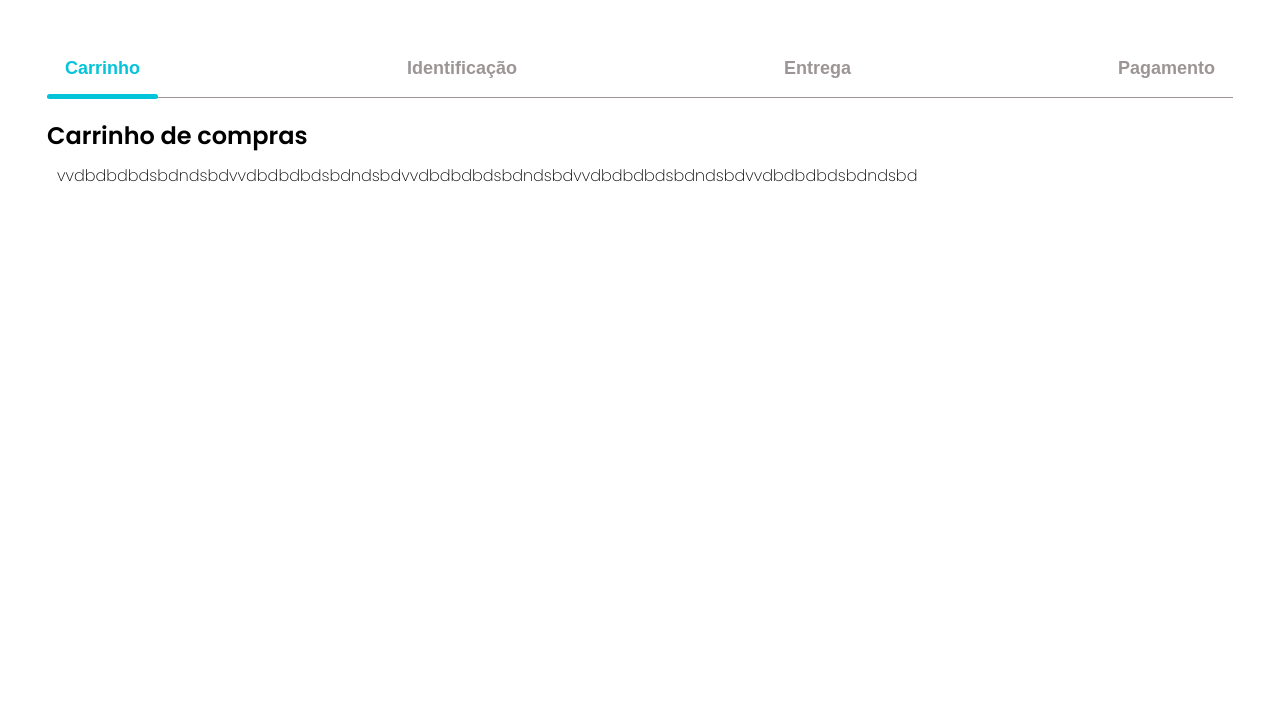
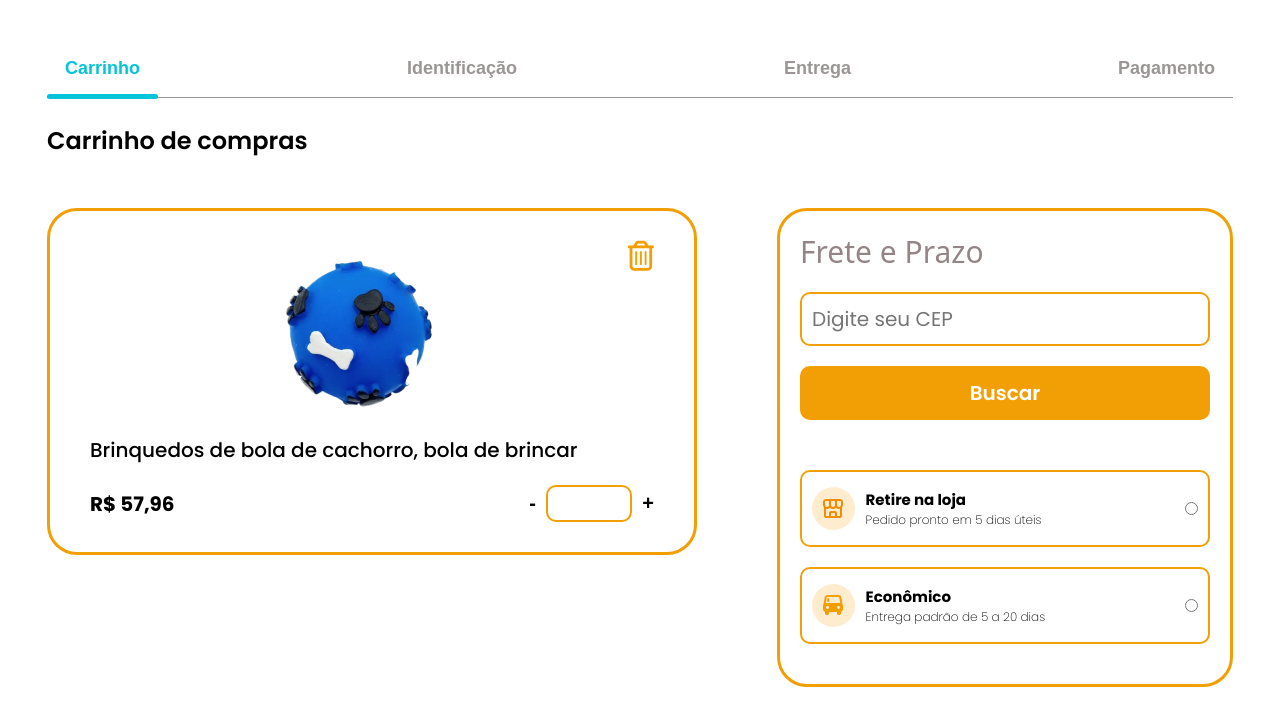
Before and after one commit to kaiomarcos056/patinhas-e-companhia-front, a plain HTML site: page carrinho.html in a window 1280 px wide. Shown: the part 80-806 px from the top of the page. Drawn offline with Linux system fonts and the light colour scheme; a web font is replaced by a local one.

Commit message:
aba de carrinho de comprar finalizada

```diff
--- a/carrinho.html
+++ b/carrinho.html
@@ -60,7 +60,66 @@
 
             <div class="content active">
                 <h2>Carrinho de compras</h2>
-                <p>vvdbdbdbdsbdndsbdvvdbdbdbdsbdndsbdvvdbdbdbdsbdndsbdvvdbdbdbdsbdndsbdvvdbdbdbdsbdndsbd</p>
+                <div id="content-carrinho">
+                    <div id="item-carrinho">
+                        <div class="box">
+                            <div class="produto-content">
+                                <div class="produto-img">
+                                    <img src="images/produtos/brinquedos/bolinha-um.png" alt="">
+                                </div>
+                                <i class="fa-regular fa-trash-can"></i>
+                            </div>
+                            <div class="titulo-produto">
+                                <h5>Brinquedos de bola de cachorro, bola de brincar</h5>
+                            </div>
+                            <div class="preco-content">
+                                <h5>R$ 57,96</h5>
+                                <div class="counter">
+                                    <button>-</button>
+                                    <input type="text" min="0" max="99">
+                                    <button>+</button>
+                                </div>
+                            </div>
+                        </div>
+                    </div>
+                    <div id="frete-carrinho">
+                        <div class="box">
+                            <div class="frete-titulo">
+                                <h5>Frete e Prazo</h5>
+                            </div>
+                            <div class="calcula-frete">
+                                <input type="text" placeholder="Digite seu CEP">
+                                <button>Buscar</button>
+                            </div>
+
+                            <div class="acao-carrinho">
+                                <div>
+                                    <img src="images/icons/retira-loja.svg" alt="">
+                                </div>
+                                <div class="titulo-acao-carrinho">
+                                    <h5>Retire na loja</h5>
+                                    <p>Pedido pronto em 5 dias úteis</p>
+                                </div>
+                                <div>
+                                    <input type="radio">
+                                </div>
+                            </div>
+
+                            <div class="acao-carrinho">
+                                <div>
+                                    <img src="images/icons/frete.svg" alt="">
+                                </div>
+                                <div class="titulo-acao-carrinho">
+                                    <h5>Econômico</h5>
+                                    <p>Entrega padrão de 5 a 20 dias</p>
+                                </div>
+                                <div>
+                                    <input type="radio">
+                                </div>
+                            </div>
+                        </div>
+                    </div>
+                </div>
             </div>
 
             <div class="content">
--- a/css/carrinho.css
+++ b/css/carrinho.css
@@ -1,3 +1,4 @@
+@import url('https://fonts.googleapis.com/css2?family=Modak&display=swap');
 
 :root{
     --color-dois: #04C4D9;
@@ -7,6 +8,10 @@
 .container-box{
     /*border: 1px solid red;*/
     width: 1186px;
+}
+
+.content{
+    height: 100vh;
 }
 
 .tab-box{
@@ -48,7 +53,8 @@
 
 .content-box .content h2{
     font-weight: 600;
-    margin-bottom: 10px;
+    margin-top: 25px;
+    margin-bottom: 50px;
 }
 
 @keyframes mover{
@@ -66,3 +72,178 @@
     border-radius: 10px;
     transition: all .3s ease-in-out;
 }
+
+.box{
+    width: 100%;
+    border: 3px solid #F29F05;
+    border-radius: 30px;
+    padding: 20px;
+    /*display: flex;
+    flex-direction: column;
+    justify-content: center;
+    align-items: center;*/
+}
+.titulo-produto{
+    padding: 10px 20px;
+    width: 100%;
+}
+.titulo-produto h5{
+    text-align: left;
+    font-size: 20px;
+    font-weight: 500;
+}
+
+#content-carrinho{
+    /*border: 1px solid red;*/
+    display: flex;
+    justify-content: center;
+    gap: 80px;
+}
+
+#item-carrinho{
+    /*display: flex;*/
+    justify-content: center;
+    align-items: center;
+    width: 60%;
+}
+
+#frete-carrinho{
+    width: 40%;
+}
+
+.preco-content{
+    width: 100%;
+    padding: 10px 20px;
+    font-size: 24px;
+    display: flex;
+    justify-content: space-between;
+    align-items: center;
+}
+
+.produto-content{
+    padding: 10px 20px;
+    width: 100%;
+    display: flex;
+    justify-content: center;
+}
+
+.produto-content .produto-img{
+    width: 95%;
+    display: flex;
+    align-items: center;
+    justify-content: center;
+}
+
+.produto-content i{
+    width: 5%;
+    text-align: end;
+    color: #F29F05;
+    font-size: 30px;
+}
+
+.counter{
+    box-sizing: border-box;
+    /*border: 1px solid;*/
+    display: flex;
+    gap: 10px;
+    justify-content: end;
+    align-items: center;
+}
+
+.counter input{
+    width: 25%;
+    text-align: center;
+    height: 100%;
+    border: 2px solid #F29F05;
+    border-radius: 10px;
+    font-size: 15px;
+    padding: 5px;
+    font-family: 'Poppins';
+}
+
+.counter button{
+    height: 100%;
+    /*border: 1px solid red;*/
+    border: none;
+    background: none;
+    font-weight: bold;
+    font-size: 20px;
+}
+
+.frete-titulo{
+   width: 100%;
+}
+
+.frete-titulo h5{
+    font-family: 'Modak', system-ui;
+    font-size: 30px;
+    font-weight: 200;
+    color: #938585;
+    margin-bottom: 20px;
+}
+
+.calcula-frete{
+    display: flex;
+    flex-direction: column;
+    width: 100%;
+    gap: 20px;
+    margin-bottom: 50px;
+}
+
+.calcula-frete input,
+.calcula-frete button{
+    font-size: 20px;
+    font-family: 'Poppins';
+    padding: 10px 10px;
+    border-radius: 10px;
+    border: 2px solid #F29F05;
+}
+
+.calcula-frete button{
+    background-color:#F29F05;
+    color: #fff;
+    font-weight: 600;
+}
+
+.calcula-frete button:hover{
+    background-color:#f1ab28;
+}
+
+.acao-carrinho {
+    width: 100%;
+    display: flex;
+    align-items: center;
+    justify-content: space-between;
+    border: 2px solid #F29F05;
+    border-radius: 10px;
+    padding: 15px 10px;
+    margin-bottom: 20px;
+}
+
+.acao-carrinho div {
+    align-items: stretch;
+    justify-content: center;
+    align-items: center;
+    display: flex;
+}
+
+.acao-carrinho .titulo-acao-carrinho {
+    display: flex;
+    flex-direction: column;
+    text-align: left;
+    align-items: stretch;
+    width: 80%;
+}
+
+.titulo-acao-carrinho h5,
+.titulo-acao-carrinho p{
+   margin: 0;
+   padding: 0;
+}
+
+.titulo-acao-carrinho h5{
+    font-size: 15px;
+}
+.titulo-acao-carrinho p{
+    font-size: 12px;
+}
```
Also changed, not shown: images/icons/frete.svg (added), images/icons/retira-loja.svg (added), images/produtos/brinquedos/bolinha-um.png (added).
